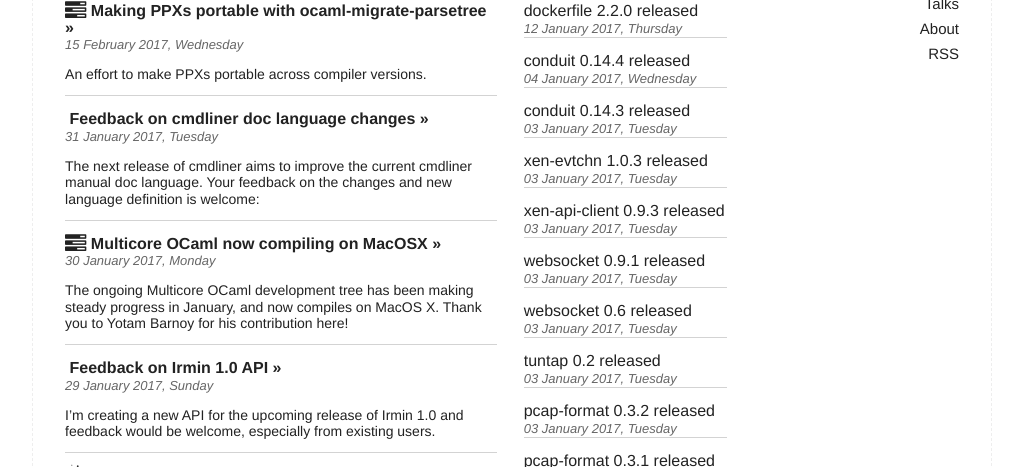
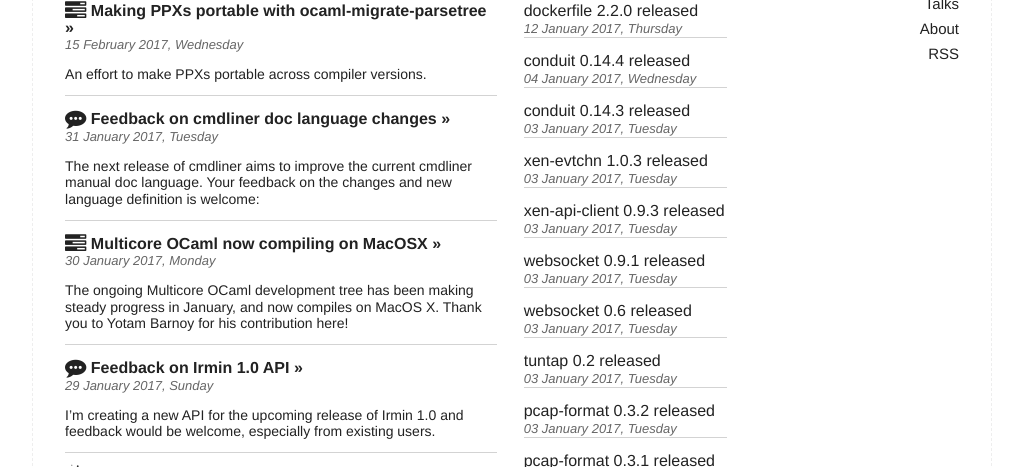
Before and after one commit to ocamllabs/ocamllabs-www, a Jekyll site: the page built from index.html, in a window 1280 px wide. Shown: the part 367-834 px from the top of the page, without its empty margins (128-1151 px from the left). Built offline with Jekyll 4.4.1, drawn with Linux system fonts in a browser that asks for light colours.

Commit message:
Update icons.yml

```diff
--- a/_data/icons.yml
+++ b/_data/icons.yml
@@ -12,3 +12,6 @@
 
 - name: Teaching
   icon: mortar-board
+
+- name: RFC
+  icon: commenting
```
